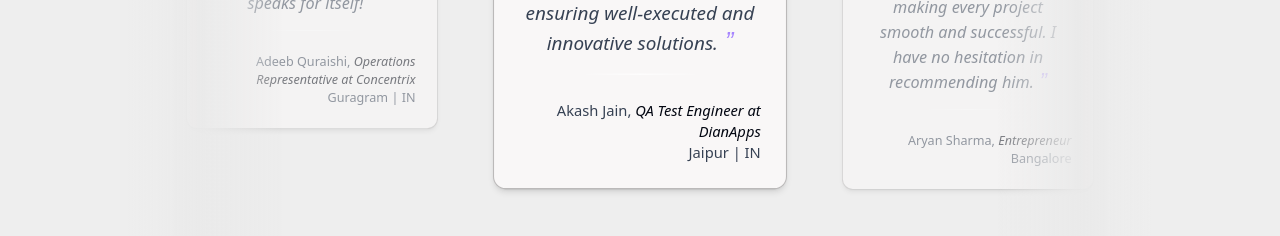
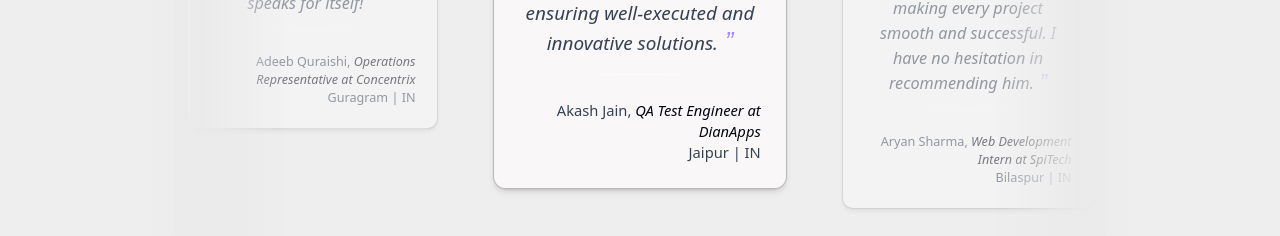
Before and after one commit to Altafraza07/ARZ.web, a React (Vite) app: page / in a window 1280 px wide. Shown: the part 6460-6696 px from the top of the page. Built offline with nearby package versions, Linux system fonts and the light colour scheme; a web font is replaced by a local one.

Commit message:
Update Testimonial.jsx
testimonials fixed

```diff
--- a/src/components/Testimonial.jsx
+++ b/src/components/Testimonial.jsx
@@ -44,8 +44,8 @@ const testimonials = [
   {
     name: "Aryan Sharma",
     quote: "Working with Altaf on projects was a great experience. His expertise, creativity, and problem-solving skills stood out, making every project smooth and successful. I have no hesitation in recommending him.",
-    designation: "Entrepreneur",
-    location: "Bangalore",
+    designation: "Web Development Intern at SpiTech",
+    location: "Bilaspur | IN",
     img: "/testimonial/aryan.jpg",
     linkedin: "https://www.linkedin.com/in/aryanastic/",
   },
```
